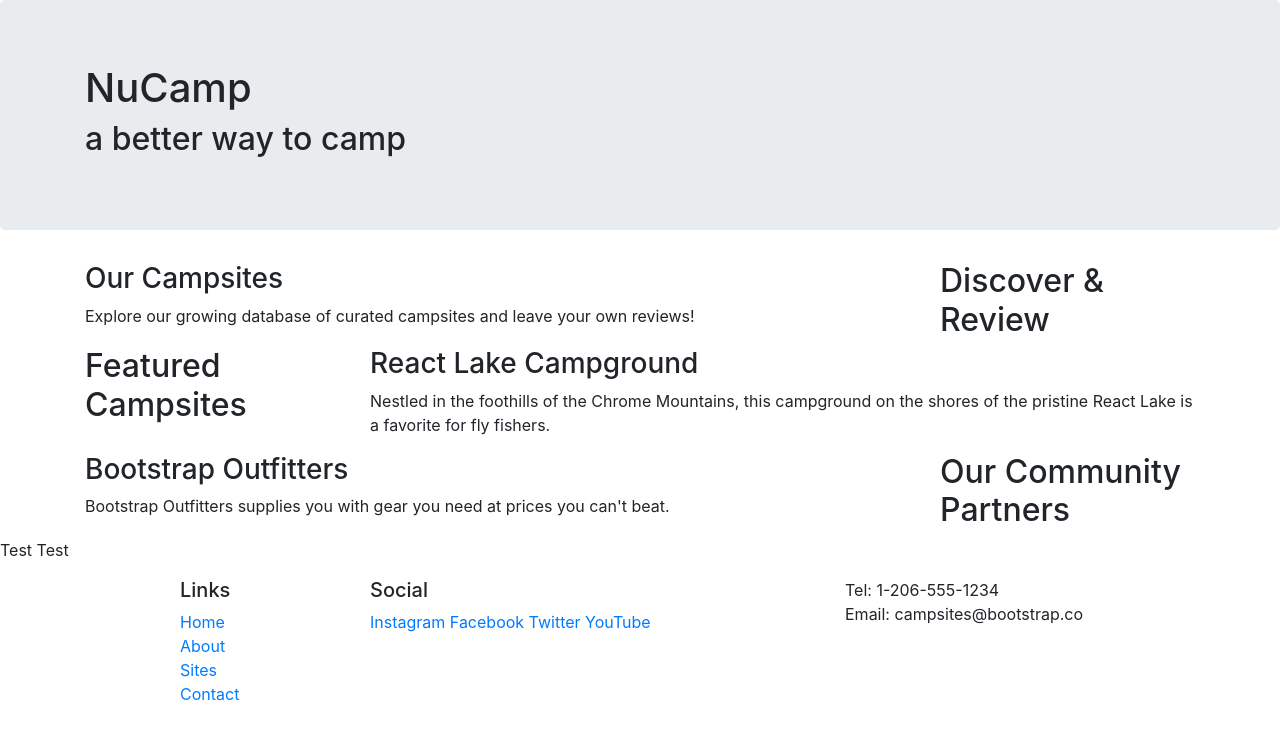
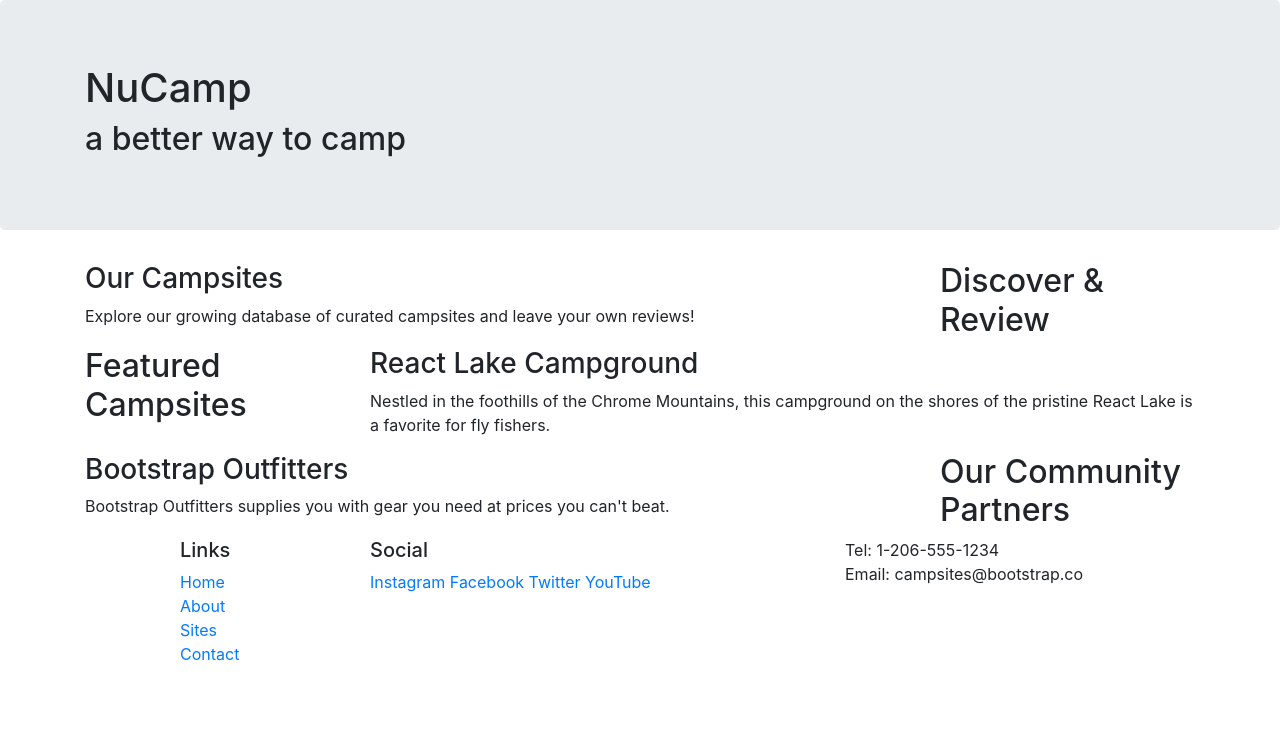
Before and after one commit to DrPepper17/BootStrapCampsite, a website: page index.html in a window 1280 px wide. Drawn offline with nearby package versions, Linux system fonts and the light colour scheme.

Commit message:
End of Git test

```diff
--- a/index.html
+++ b/index.html
@@ -57,8 +57,6 @@
         </div>
     </div>
 
-    <p>Test Test</p>
-
     <footer>
         <div class="container">
             <div class="row">
```
